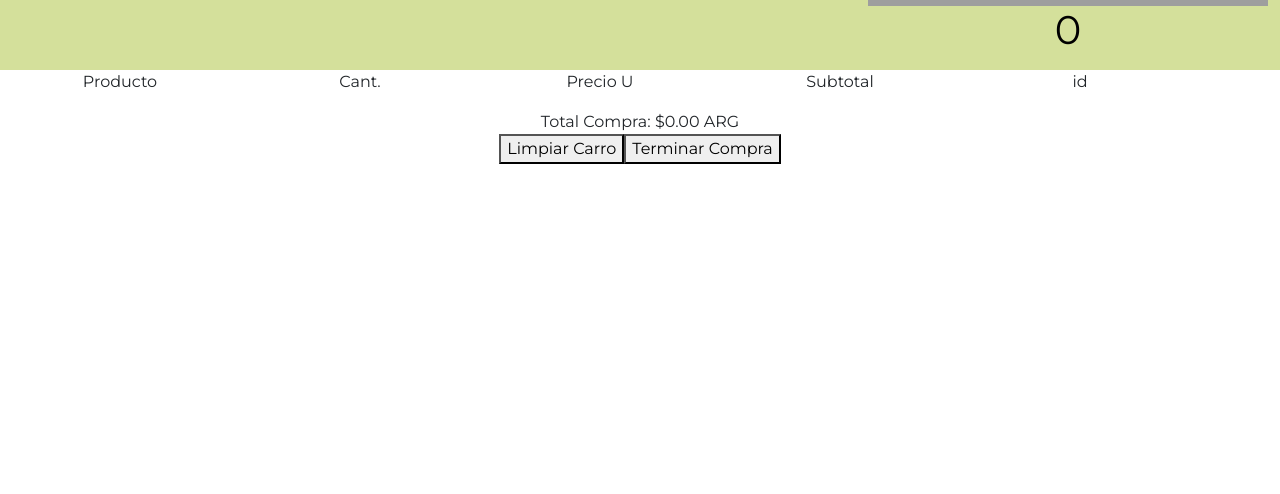
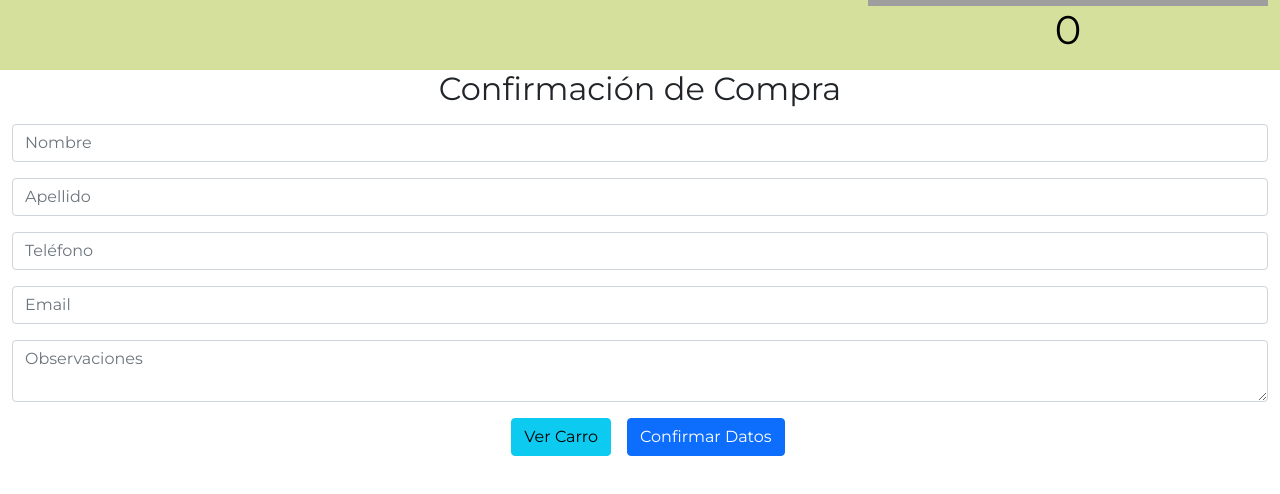
Before and after one commit to leoschmal/ReactEcommerceCoder, a React (Create React App) app: page /cart in a window 1280 px wide. Both pictures are taken after a click on the button "Terminar Compra". Shown: the part 302-796 px from the top of the page. Built offline with nearby package versions, Linux system fonts and the light colour scheme; grey boxes are pictures that could not be loaded.

Commit message:
guardando compras/firebase

```diff
--- a/src/components/Cart.js
+++ b/src/components/Cart.js
@@ -1,6 +1,10 @@
 import { CartContext } from "../contexts/CartContext";
-import { useContext } from "react";
+import { useContext, useState } from "react";
 import "./Cart.css";
+import { getFirestore } from "../firebase/index";
+import "firebase/firestore";
+//import {firebase} from "firebase/app";
+import { collection , addDoc } from "firebase/firestore";
 
 export const Cart = () => {
   let pesosArg = Intl.NumberFormat("ar-AR", {
@@ -8,55 +12,173 @@ export const Cart = () => {
     currency: "ARG",
   });
 
+  const [flagCompra, setFlagCompra]=useState(false);
   const { cart, clearCart, removeItem } = useContext(CartContext);
-
+  //const [order, setOrder] = useState({});
+  const cambiar = ()=>{
+    setFlagCompra(!flagCompra);
+  }
   let total = 0;
   cart.forEach(function (a) {
     total += parseInt(a.product.precio) * a.product.qty;
   });
 
+  const [usuario, setUsuario] = useState({});
+  const [nombre, setNombre] = useState("");
+  const [apellido, setApellido] = useState("");
+  const [mail, setMail] = useState("");
+  const [tel, setTel] = useState("");
+  const [obs, setObs] = useState("");
+
+  const handleNombre = (e) => setNombre(e.target.value);
+  const handleMail = (e) => setMail(e.target.value);
+  const handleTel = (e) => setTel(e.target.value);
+  const handleApellido = (e) => setApellido(e.target.value);
+  const handleObs = (e) => setObs(e.target.value);
+
+  function verif(mail, nombre, apellido, tel, obs) {
+    setUsuario({
+      nombre: nombre,
+      apellido: apellido,
+      email: mail,
+      tel: tel,
+      obs: obs,
+    });}
+
+    function crearOrden() {
+      const db = getFirestore();
+      const orders = collection(db, "orders");
+      verif(mail, nombre, apellido, tel, obs);
+      const newOrder = {
+        buyer: usuario,
+        items: cart,
+        //date: firebase.firestore.Timestamp.fromDate(new Date()),
+        total: total,
+      };
+      addDoc(orders, newOrder);
+      }
+
+  function buy() {
+    crearOrden();
+    console.log(usuario);
+  }
+
+
   return (
     <>
-      {/* <pre>
-            {JSON.stringify(cart, null, 2)}
-        </pre> */}
-
-      <div className="cartProduct">
-        <div className="product">
-          <p>Producto </p>
-          <p>Cant.</p>
-          <p>Precio U</p>
-          <p>Subtotal</p>
-          <p> id</p>
-        </div>
+      {!flagCompra && <div className="cartProduct">
+        <div className="product fw-bold">
+          <p> Producto </p> <p> Cant. </p> <p> Precio U </p> <p> Subtotal </p>
+          <p> id </p>{" "}
+        </div>{" "}
         {cart !== [] ? (
           cart.map((producto, index) => (
             <div key={index}>
-              <div className="product">
+              <div className="product m-3">
                 <p> {producto.product.nombre} </p>
-                <p> {producto.product.qty}</p>
-                <p> ${pesosArg.format(producto.product.precio)}</p>
-                <p>{producto.product.precio * producto.product.qty}</p>
-                <p> {producto.product.id}</p>
-                <button onClick={() => removeItem(producto.index)}>
-                  Eliminar
+                <p> {producto.product.qty} </p>
+                <p> $ {pesosArg.format(producto.product.precio)} </p>
+                <p> {producto.product.precio * producto.product.qty} </p>
+                <p> {producto.product.id} </p>
+                <button className="btn btn-danger" onClick={() => removeItem(producto.index)}>
+                  x
                 </button>
               </div>
             </div>
           ))
         ) : (
-          <div>El carrito está vacío</div>
+          <div> El carrito está vacío </div>
         )}
-        <div>Total Compra: ${pesosArg.format(total)}</div>
+        <div className="fw-bold"> Total Compra: $ {pesosArg.format(total)} </div>
         {cart !== [] ? (
           <>
-            <button onClick={clearCart}>Limpiar Carro</button>
-            <button>Terminar Compra</button>
+            <button className="btn btn-success m-3" onClick={cambiar}> Terminar Compra </button>
+            <button className="btn btn-info m-3" onClick={clearCart}> Limpiar Carro </button>
           </>
         ) : (
-          <p>na pa borrar</p>
+          <p> na pa borrar </p>
         )}
-      </div>
+      </div>}
+
+      {flagCompra && <div className="container-fluid">
+        <h2>Confirmación de Compra</h2>
+        <form>
+        <div className="input-group mb-3 mt-3">
+          <input type="text"
+            placeholder="Nombre"
+            onChange={handleNombre}
+            value={nombre}
+            className="form-control"></input>
+        </div>
+        <div className="input-group mb-3 mt-3">
+          <input type="text"
+          className="form-control"
+          placeholder="Apellido"
+          onChange={handleApellido}
+          value={apellido}></input>
+        </div>
+
+        <div className="input-group mb-3">
+          <input type="tel"
+          className="form-control"
+          placeholder="Teléfono"
+          onChange={handleTel}
+          value={tel}></input>
+        </div>
+
+        <div className="input-group mb-3">
+          <input type="email"
+            placeholder="Email"
+            onChange={handleMail}
+            value={mail}
+            className="form-control"></input>
+        </div>
+
+        <div className="input-group">
+          <textarea className="form-control"
+          placeholder="Observaciones"
+          onChange={handleObs}
+          value={obs}></textarea>
+        </div>
+        <button  type="button" className="btn btn-info m-3" onClick={cambiar}>Ver Carro</button>
+        <button type="button" className="btn btn-primary" data-bs-toggle="modal" data-bs-target="#exampleModal" onClick={()=>{verif(mail, nombre, apellido, tel, obs)}}>
+          Confirmar Datos
+        </button>
+
+
+            <div className="modal fade" id="exampleModal" tabIndex="-1" aria-labelledby="exampleModalLabel" aria-hidden="true">
+              <div className="modal-dialog">
+                <div className="modal-content">
+                  <div className="modal-header">
+                    <h5 className="modal-title" id="exampleModalLabel">Tu Compra</h5>
+                    <button type="button" className="btn-close" data-bs-dismiss="modal" aria-label="Close"></button>
+                  </div>
+                  <div className="modal-body">
+                                {cart !== [] ? (
+                                    cart.map((producto, index) => (
+                                      <div key={index}>
+                                        <div className="product m-3">
+                                          <p> {producto.product.nombre} </p>
+                                          <p> {producto.product.qty} </p>
+                                          <p> $ {pesosArg.format(producto.product.precio)} </p>
+                                          <p> {producto.product.precio * producto.product.qty} </p>
+                                        </div>
+                                      </div>
+                                    ))
+                                  ) : (
+                                    <div> El carrito está vacío </div>
+                                  )}
+                                  <div className="fw-bold"> Total Compra: $ {pesosArg.format(total)} </div>
+                  </div>
+                  <div className="modal-footer">
+                    <button type="button" className="btn btn-secondary" data-bs-dismiss="modal">Volver</button>
+                    <button type="button" className="btn btn-primary" onClick={buy}>Confirmar</button>
+                  </div>
+                </div>
+              </div>
+            </div>
+        </form>
+      </div>}
     </>
   );
 };
--- a/src/components/ItemList.js
+++ b/src/components/ItemList.js
@@ -1,6 +1,5 @@
 import React, { useState, useEffect } from "react";
 import { Item } from "./Item";
-
 import "./ItemList.css";
 import { collection, getDocs } from "firebase/firestore";
 import { getFirestore } from "../firebase/index";
```
